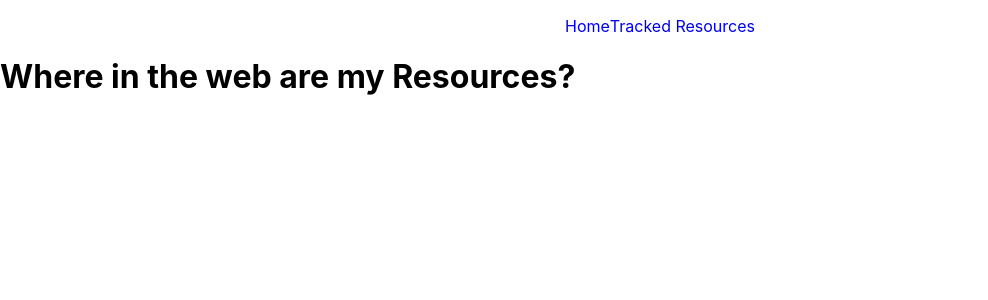
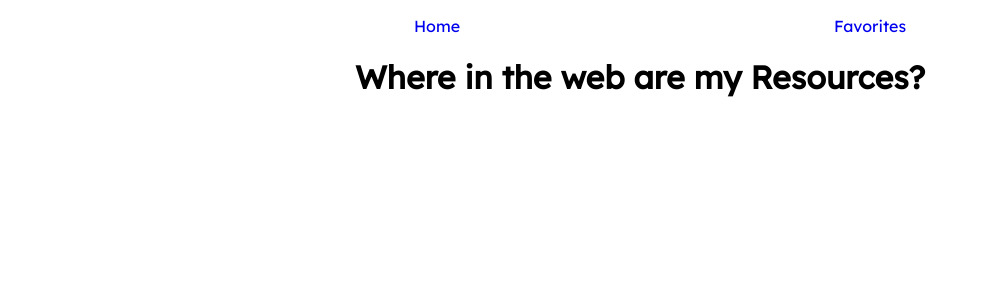
Before and after one commit to SoPreoccupied/resourcehub, a React (Create React App) app: page /Home in a window 1280 px wide. Shown: the top 300 px of the page, without its empty margins (0-988 px from the left). Built offline with nearby package versions, Linux system fonts and the light colour scheme; no server answers.

Commit message:
Imported API data, working links to pages, minor styling

```diff
--- a/src/App.css
+++ b/src/App.css
@@ -1,10 +1,23 @@
+@import url('https://fonts.googleapis.com/css2?family=Lexend+Deca&display=swap');
+* {
+  font-family: 'Lexend Deca', sans-serif;
+}
+
 ul {
   list-style-type: none;
   display: flex;
   flex-direction: row;
-  justify-content: center;
+  text-align: center;
+  justify-content: space-evenly;
 }
+/* li {
+  gap: 50px;
+} */
 a {
   text-decoration: none;
 }
 a:hover { text-decoration: underline; }
+
+h1 {
+  text-align: center;
+}
--- a/src/App.js
+++ b/src/App.js
@@ -1,24 +1,39 @@
+import React from "react";
 import './App.css';
-import List from'./Components/List.js';
-import FavoritesList from'./Components/FavoritesList.js';
-
-//Standard import
-import {Route, Link, Routes} from "react-router-dom"
+import Home from'./Components/Home.js';
+import Favorites from'./Components/Favorites.js';
+//I probably need this
+import { useState, useEffect } from "react";
+import {Route, Link, Routes, Navigate} from "react-router-dom"
 
 function App() {
+
+  const [resourcesListArray, setResourcesListArray] = useState ([]);
+
+  useEffect( () => {
+    fetch('https://sheets.googleapis.com/v4/spreadsheets/15fQuHfQCK_u-QWUcyqMSqqOl5p5JBR2C77wbMsC7WPk/values/Sheet1!A:I?key=AIzaSyBVj83yAUwYu60Co4bVIRgZca6lWV5xR2g')
+    .then((res) => {
+        return res.json();
+    })
+    .then((data) => {
+        setResourcesListArray(data.values)
+    })
+  },[])
+
   return (
     <div className="App">
 
       <nav>
         <ul>
           <li><Link to='/Home'>Home</Link></li>
-          <li><Link to='/Favorites'>Tracked Resources</Link></li>
+          <li><Link to='/Favorites'>Favorites</Link></li>
         </ul>
       </nav>
       <main>
         <Routes>
-          <Route path='/Home' element={<List />} />
-          <Route path='/Favorites' element={<FavoritesList />} />
+          <Route path='/Home' element={<Home resourcesListArray={resourcesListArray}/>} />
+          <Route path='/Favorites' element={<Favorites />} />
+          <Route path='/' element={<Navigate to='/Home' />} />
         </Routes>
       </main>
 
--- a/src/Components/Favorites.js
+++ b/src/Components/Favorites.js
@@ -1,3 +1,9 @@
 //This will be the favorites page
 
+const Favorites = (props) => {
+    return (
+        <h1>Tracked Resources</h1>
+    )
+}
+
 export default Favorites;
--- a/src/Components/FavoritesItem.js
+++ b/src/Components/FavoritesItem.js
@@ -1,3 +1,3 @@
 //This will render individaul list items
 
-export default FavoritesItem;
+// export default FavoritesItem;
--- a/src/Components/FavoritesList.js
+++ b/src/Components/FavoritesList.js
@@ -1,6 +1,7 @@
-//This will render the whole saved list
 const FavoritesList = (props) => {
-
-}
+    return (
+        <h1>favorites list component</h1>
+    )
+};
 
 export default FavoritesList;
--- a/src/Components/List.js
+++ b/src/Components/List.js
@@ -1,8 +1,4 @@
 //This will reder the resources list
-const List = (props) => {
-    return (
-        <h1>Where in the web are my Resources?</h1>
-    )
-}
 
-export default List;
+
+// export default List;
--- a/src/Components/ListItems.js
+++ b/src/Components/ListItems.js
@@ -1,3 +1,7 @@
 //This will render individual list items
+//goals get topic and name
 
-export default ListItems;
+
+
+
+// export default ListItems;
```
